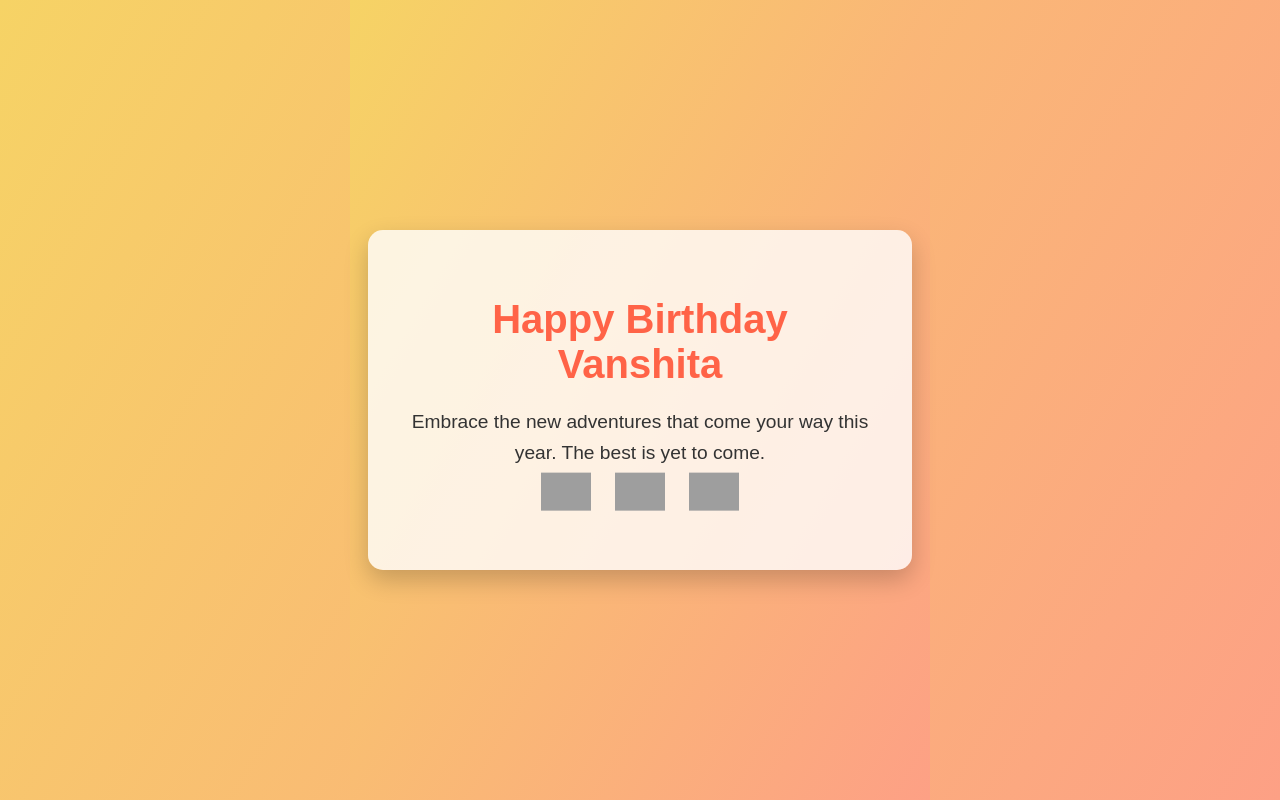
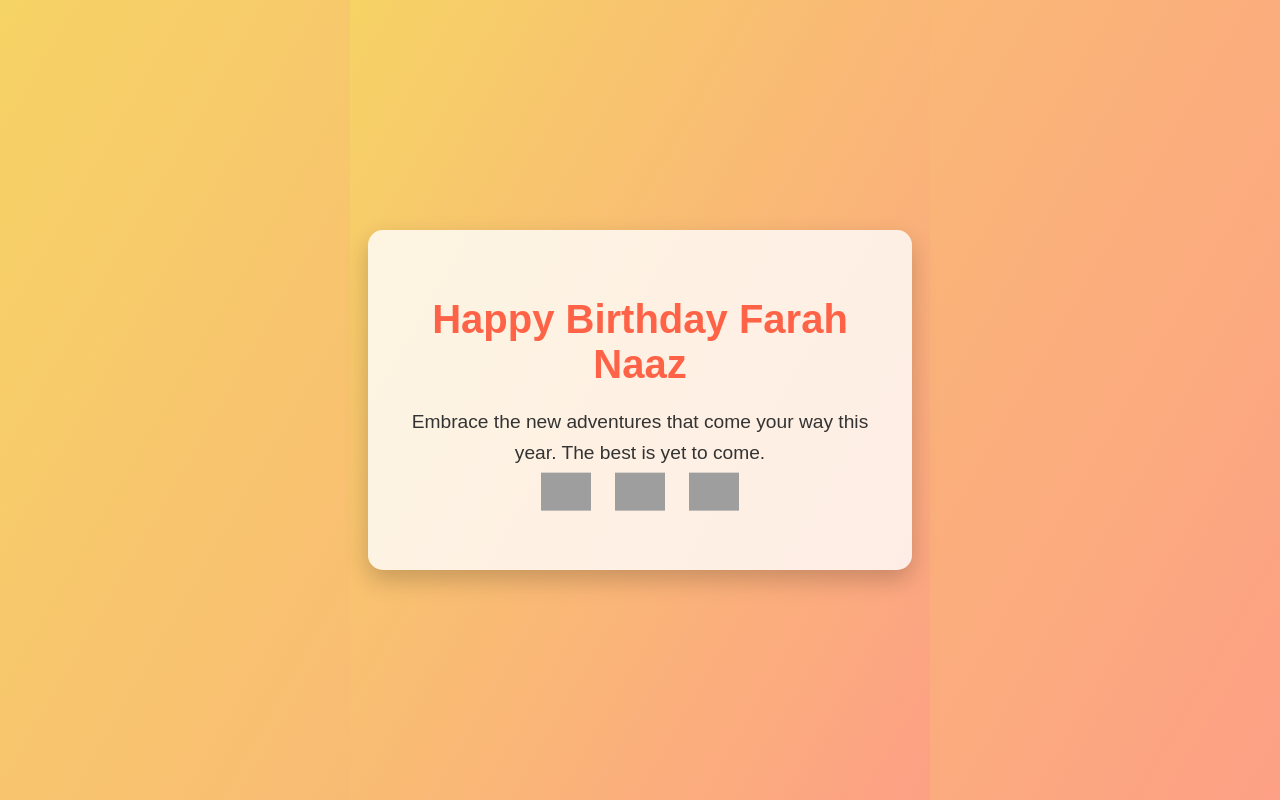
Before and after one commit to TSHAH369/Birthday-wish, a plain HTML site: page index.html in a window 1280 px wide. Drawn offline with Linux system fonts and the light colour scheme; grey boxes are pictures that could not be loaded.

Commit message:
Update index.html

```diff
--- a/index.html
+++ b/index.html
@@ -52,7 +52,7 @@
 <body>
 
     <div class="birthday-card">
-        <h1>Happy Birthday Vanshita</h1>
+        <h1>Happy Birthday Farah Naaz</h1>
         <p>Embrace the new adventures that come your way this year. The best is yet to come.</p>
         <div class="balloons">
             <img src="https://encrypted-tbn0.gstatic.com/images?q=tbn:ANd9GcS1DylfCZ1ippD9ybfIMFU56o7PdowAojQu2A&s" alt="Balloon 1">
```
